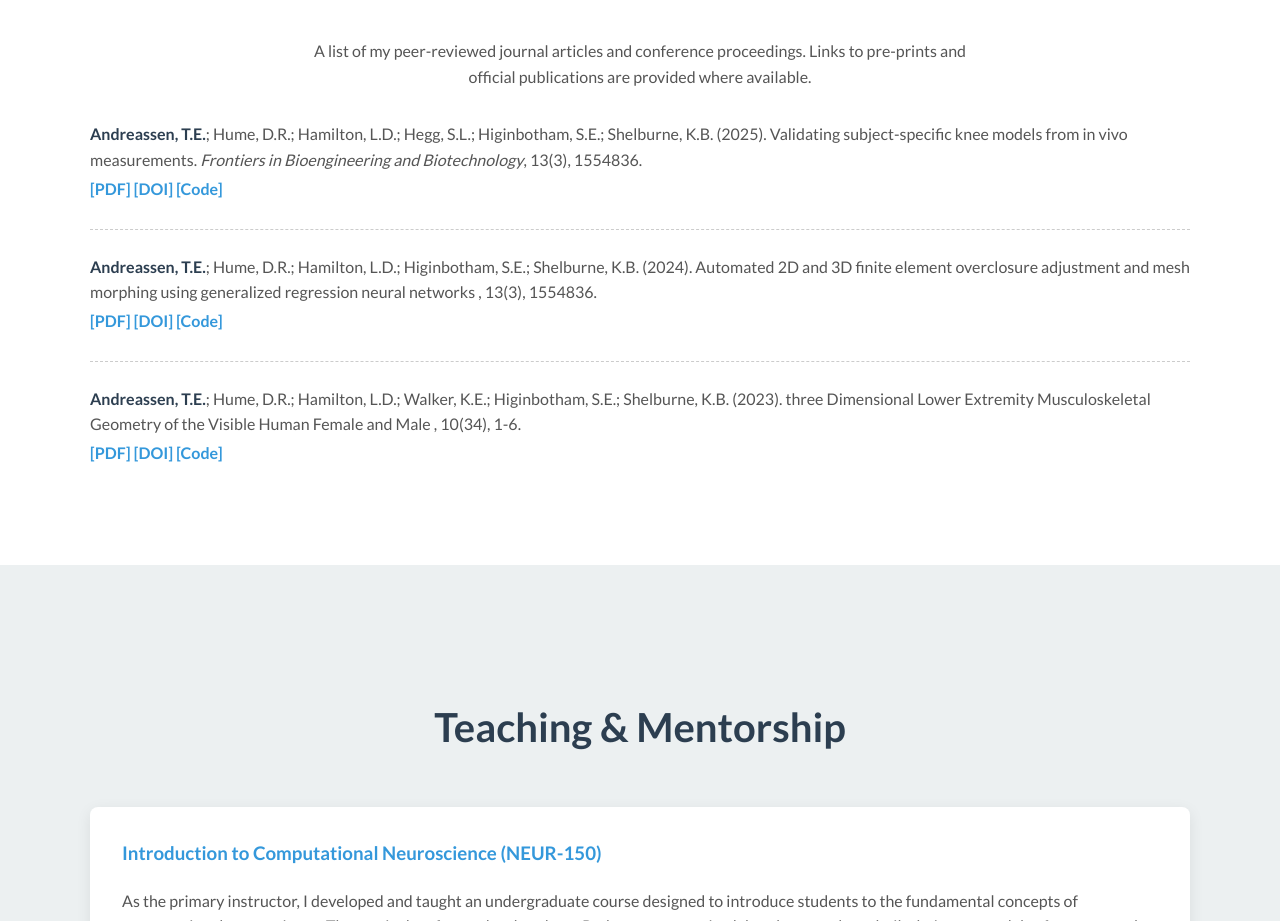
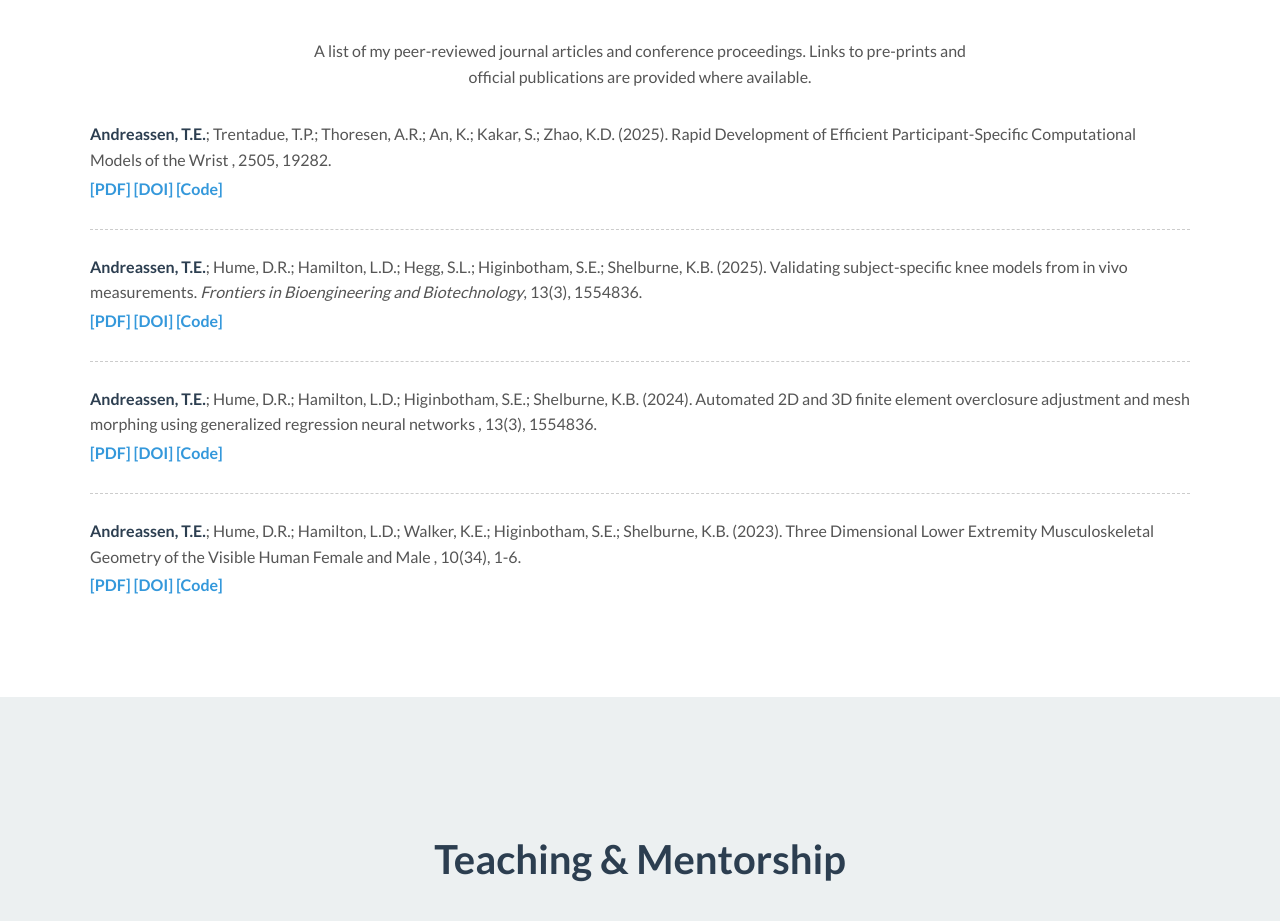
Before and after one commit to thor-andreassen/My_Website, a plain HTML site: page index.html in a window 1280 px wide. Shown: the part 2800-3721 px from the top of the page. Drawn offline with Linux system fonts and the light colour scheme.

Commit message:
Added Publication

```diff
--- a/index.html
+++ b/index.html
@@ -443,6 +443,11 @@
                 </p>
 
                 <div class="publication">
+                    <p><strong>Andreassen, T.E.</strong>; Trentadue, T.P.; Thoresen, A.R.; An, K.; Kakar, S.; Zhao, K.D. (2025). Rapid Development of Efficient Participant-Specific Computational Models of the Wrist </em>, 2505, 19282.</p>
+                    <p><a href="./source/Andreassen_et_al_2025_Wrist_Model.pdf">[PDF]</a> <a href="https://doi.org/10.48550/arXiv.2505.19282">[DOI]</a> <a href="#">[Code]</a></p>
+                </div>
+
+                <div class="publication">
                     <p><strong>Andreassen, T.E.</strong>; Hume, D.R.; Hamilton, L.D.; Hegg, S.L.; Higinbotham, S.E.; Shelburne, K.B. (2025). Validating subject-specific knee models from in vivo measurements. <em>Frontiers in Bioengineering and Biotechnology</em>, 13(3), 1554836.</p>
                     <p><a href="./source/Andreassen_et_al_Validating_Subject_2025.pdf">[PDF]</a> <a href="https://doi.org/10.3389/fbioe.2025.1554836">[DOI]</a> <a href="#">[Code]</a></p>
                 </div>
@@ -453,7 +458,7 @@
                 </div>
 
                 <div class="publication">
-                    <p><strong>Andreassen, T.E.</strong>; Hume, D.R.; Hamilton, L.D.; Walker, K.E.; Higinbotham, S.E.; Shelburne, K.B. (2023). three Dimensional Lower Extremity Musculoskeletal Geometry of the Visible Human Female and Male </em>, 10(34), 1-6.</p>
+                    <p><strong>Andreassen, T.E.</strong>; Hume, D.R.; Hamilton, L.D.; Walker, K.E.; Higinbotham, S.E.; Shelburne, K.B. (2023). Three Dimensional Lower Extremity Musculoskeletal Geometry of the Visible Human Female and Male </em>, 10(34), 1-6.</p>
                     <p><a href="./source/Andreassen_et_al_Visible_Human_2023.pdf">[PDF]</a> <a href="https://doi.org/10.1038/s41597-022-01905-2">[DOI]</a> <a href="https://digitalcommons.du.edu/visiblehuman/">[Code]</a></p>
                 </div>
 
```
